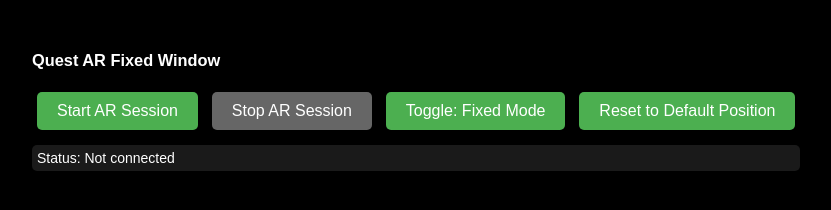
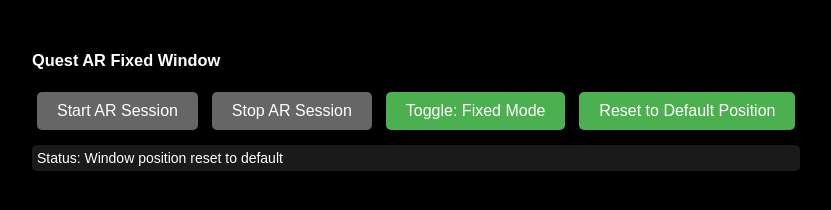
Before and after one commit to GregHamilton007/quest-ar-app, a plain HTML site: page index.html in a window 1280 px wide. Both pictures are taken after a click on the button "Reset to Default Position". Shown: the whole page, without its empty margins (3-834 px from the left). Drawn offline with nearby package versions, Linux system fonts and the light colour scheme.

Commit message:
Update index.html

```diff
--- a/index.html
+++ b/index.html
@@ -65,7 +65,7 @@
         <button id="stopAR" disabled>Stop AR Session</button>
         <button id="toggleMode">Toggle: Fixed Mode</button>
         <button id="resetPosition">Reset to Default Position</button>
-        <div id="status">Status: Not connected</div>
+        <div id="status">Status: Loading...</div>
     </div>
 
     <div id="container"></div>
@@ -101,7 +101,15 @@
                 alpha: true
             });
             renderer.setSize(window.innerWidth, window.innerHeight);
-            renderer.xr.enabled = true;
+
+            // FIXED: Only enable XR if it's supported
+            if (renderer.xr) {
+                renderer.xr.enabled = true;
+                console.log('WebXR enabled on renderer');
+            } else {
+                console.warn('WebXR not available on renderer');
+            }
+
             container.appendChild(renderer.domElement);
 
             // Create the fixed window
@@ -115,8 +123,10 @@
             directionalLight.position.set(0, 1, 0);
             scene.add(directionalLight);
 
-            // Set up controllers
-            setupControllers();
+            // Set up controllers only if XR is available
+            if (renderer.xr) {
+                setupControllers();
+            }
         }
 
         function createFixedWindow() {
@@ -184,6 +194,12 @@
         }
 
         function setupControllers() {
+            // FIXED: Check if renderer.xr exists before using it
+            if (!renderer.xr) {
+                console.warn('Cannot setup controllers - WebXR not available');
+                return;
+            }
+
             // Set up controller 0 (right hand)
             const controller1 = renderer.xr.getController(0);
             controller1.addEventListener('selectstart', onSelectStart);
@@ -310,6 +326,12 @@
             toggleButton.textContent = `Toggle: ${mode} Mode`;
         }
 
+        function resetWindowPosition() {
+            // Reset to default position
+            customFixedOffset.set(0.3, 0.15, -0.5);
+            statusDiv.textContent = 'Status: Window position reset to default';
+        }
+
         function updateWindowPosition() {
             if (!windowGroup || !camera) return;
 
@@ -340,8 +362,13 @@
 
         async function startARSession() {
             try {
+                // FIXED: Better error handling and checks
                 if (!navigator.xr) {
-                    throw new Error('WebXR not supported');
+                    throw new Error('WebXR not supported in this browser');
+                }
+
+                if (!renderer.xr) {
+                    throw new Error('WebXR not available on renderer');
                 }
 
                 const supported = await navigator.xr.isSessionSupported('immersive-ar');
@@ -426,8 +453,20 @@
         // Initialize the scene
         initScene();
 
-        // Check WebXR support on load
-        if (navigator.xr) {
+        // FIXED: Better WebXR support checking
+        function checkWebXRSupport() {
+            if (!navigator.xr) {
+                statusDiv.textContent = 'Status: WebXR not available in this browser';
+                startButton.disabled = true;
+                return;
+            }
+
+            if (!renderer.xr) {
+                statusDiv.textContent = 'Status: WebXR not available on renderer';
+                startButton.disabled = true;
+                return;
+            }
+
             navigator.xr.isSessionSupported('immersive-ar').then(supported => {
                 if (supported) {
                     statusDiv.textContent = 'Status: AR ready - checking reference spaces...';
@@ -462,14 +501,18 @@
                         statusDiv.textContent = 'Status: AR ready (limited support)';
                     });
                 } else {
-                    statusDiv.textContent = 'Status: AR not supported';
+                    statusDiv.textContent = 'Status: AR not supported on this device';
                     startButton.disabled = true;
                 }
+            }).catch(error => {
+                console.error('Error checking AR support:', error);
+                statusDiv.textContent = 'Status: Error checking AR support';
+                startButton.disabled = true;
             });
-        } else {
-            statusDiv.textContent = 'Status: WebXR not available';
-            startButton.disabled = true;
         }
+
+        // Check WebXR support after scene is initialized
+        checkWebXRSupport();
 
         // Update window content periodically
         setInterval(() => {
```
